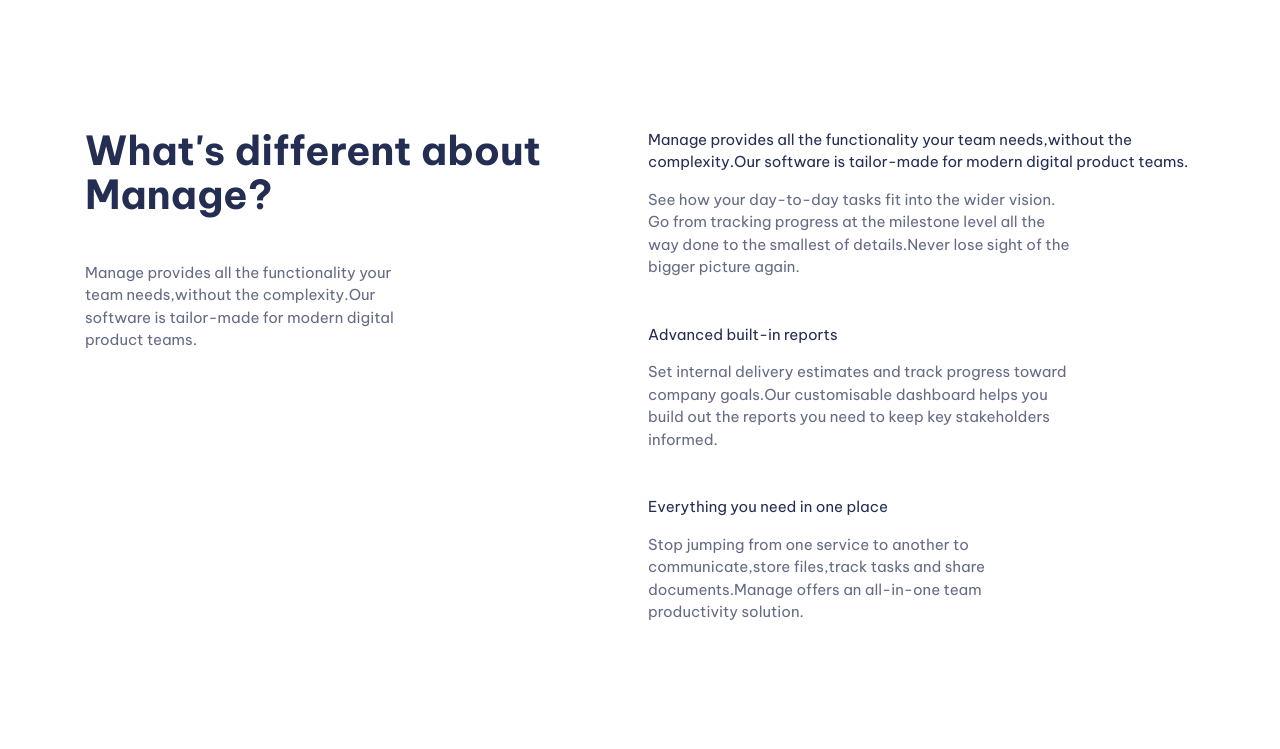
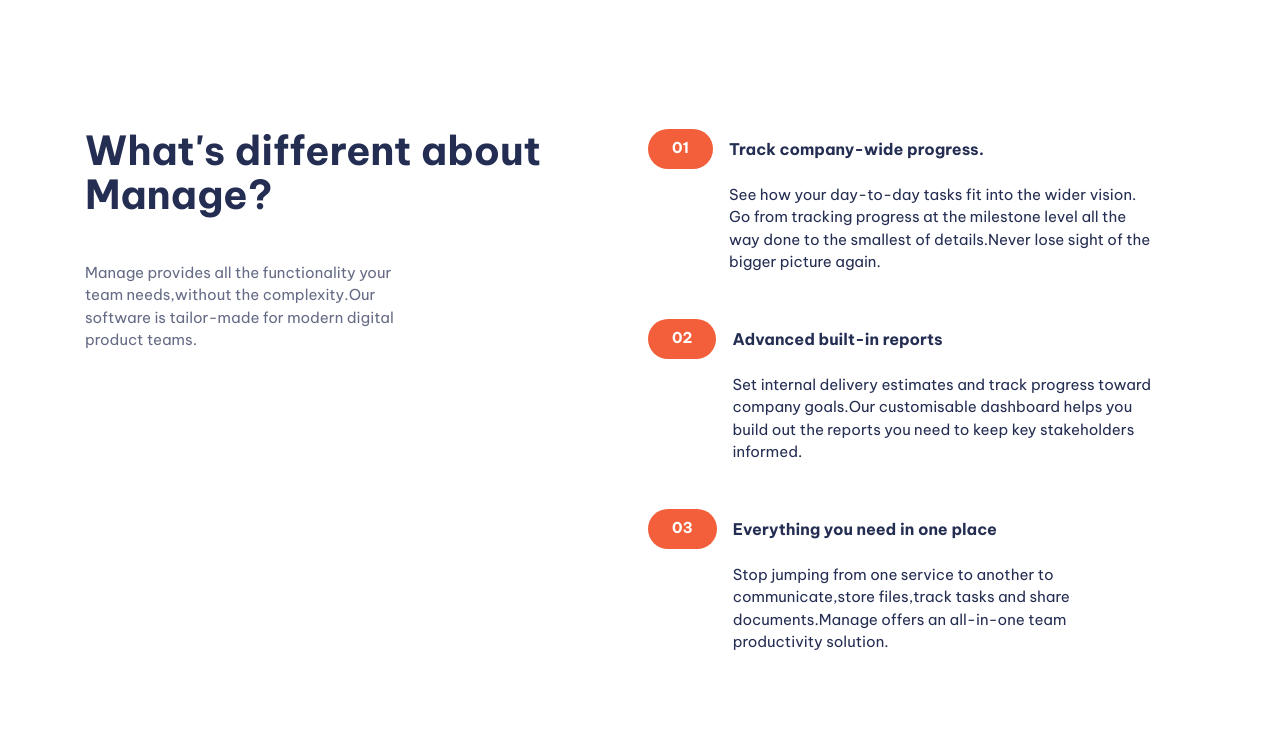
Before and after one commit to ejkej87/orange_box, a website built with Vite: page index.html in a window 1280 px wide. Shown: the part 700-1449 px from the top of the page. Built offline with nearby package versions, Linux system fonts and the light colour scheme.

Commit message:
add styles to list component

```diff
--- a/index.html
+++ b/index.html
@@ -29,7 +29,7 @@
           <span class="visually-hidden">Menu</span>
         </button>
         <nav class="primary-navigation" id="primary-navigation">
-        <ul role="list" class="nav-list" >
+          <ul role="list" class="nav-list">
             <li><a href="#">Pricing</a></li>
             <li><a href="#">Product</a></li>
             <li><a href="#">About Us</a></li>
@@ -74,11 +74,9 @@
             <ul class="numbered-items | flow" role="list">
               <li>
                 <div class="flow" style="--flow-spacer: 1em">
-                <h3>Manage provides all the functionality your
-                  team needs,without the complexity.Our
-                  software is tailor-made for modern digital
-                  product teams.</h3>
-                <p data-width="wide" >See how your day-to-day tasks fit into the wider vision.
+                  <h3 class="numbered-items__title | fs-600 fw-bold">Track company-wide progress.</h3>
+                  <p class="numbered-items__body" data-width="wide">See how your day-to-day tasks fit into the wider
+                    vision.
                     Go from tracking progress at the milestone level all the
                     way done to the smallest of details.Never lose sight of
                     the bigger picture again.</p>
@@ -86,9 +84,10 @@
               </li>
               <li>
                 <div class="flow" style="--flow-spacer: 1em">
-                <h3>Advanced built-in reports
+                  <h3 class="numbered-items__title | fs-600 fw-bold">Advanced built-in reports
                   </h3>
-                <p data-width="wide">Set internal delivery estimates and track progress toward
+                  <p class="numbered-items__body" data-width="wide">Set internal delivery estimates and track progress
+                    toward
                     company goals.Our customisable dashboard helps you
                     build out the reports you need to keep key stakeholders
                     informed.</p>
@@ -96,9 +95,9 @@
               </li>
               <li>
                 <div class="flow" style="--flow-spacer: 1em">
-                <h3>Everything you need in one place
+                  <h3 class="numbered-items__title | fs-600 fw-bold">Everything you need in one place
                   </h3>
-                <p data-width="wide">Stop jumping from one service to another to
+                  <p class="numbered-items__body" data-width="wide">Stop jumping from one service to another to
                     communicate,store files,track tasks and share
                     documents.Manage offers an all-in-one team
                     productivity solution.</p>
--- a/style.css
+++ b/style.css
@@ -53,7 +53,7 @@
   }
 }
 
-// https://piccalil.li/blog/a-modern-css-reset
+/* // https://piccalil.li/blog/a-modern-css-reset */
 
 /* Box sizing rules */
 *,
@@ -392,6 +392,60 @@ input:where([type="text"], [type="email"], ) {
   opacity: 0.1;
 }
 
+/* numbered list  */
+
+.numbered-items {
+  counter-reset: count;
+}
+
+.numbered-items li {
+  counter-increment: count;
+}
+
+.numbered-items div {
+  display: grid;
+  position: relative;
+  align-items: center;
+  column-gap: var(--size-400);
+  grid-template-columns: min-content 1fr;
+}
+
+.numbered-items__title::before {
+  content: '';
+  /* position: absolute; */
+  z-index: -1;
+  grid-column: 1/-1;
+  grid-row: 1 / 2;
+  inset: 0;
+  border-radius: 100vw;
+  height: 40px;
+  background: orange;
+}
+
+
+.numbered-items__body {
+  grid-column: 1/ -1
+}
+
+@media (min-width: 30em) {
+  .numbered-items__body {
+    grid-column: 2 / -1
+  }
+}
+
+.numbered-items div::before {
+  content: counter(count, decimal-leading-zero);
+  display: flex;
+  align-items: center;
+  background-color: var(--clr-accent-400);
+  color: var(--clr-neutral-100);
+  font-weight: var(--fw-bold);
+  padding: 0 var(--size-500);
+  height: 40px;
+  border-radius: 100vw;
+}
+
+
 /* Utility classes */
 
 .visually-hidden {
```
Lines whose indentation alone changed are shown as unchanged.
